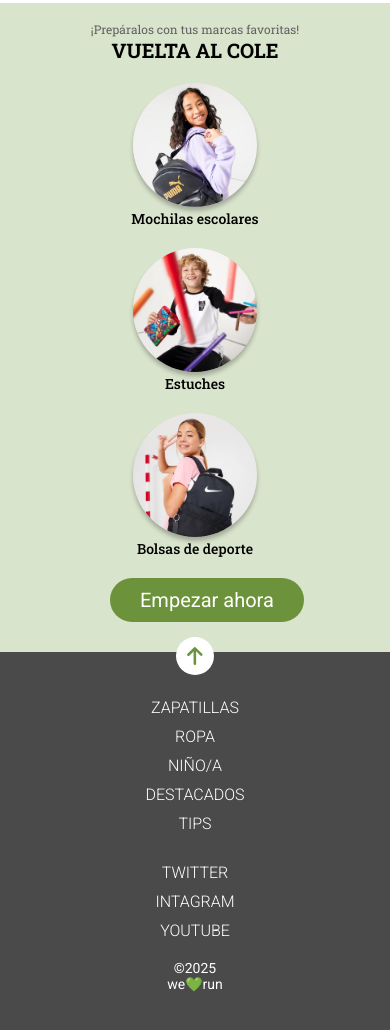
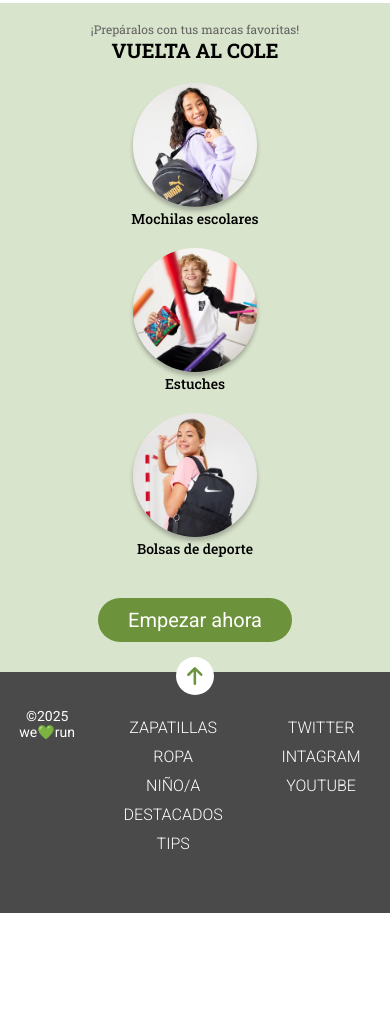
Before and after one commit to Adalab/modulo-1-evaluacion-final-Mercedes-Bichweiler, a website built with Vite: page index.html in a window 390 px wide. Shown: the part 1203-2233 px from the top of the page. After the commit the page ends 2116 px from the top, so only its background shows below. Built offline with nearby package versions, Linux system fonts and the light colour scheme.

Commit message:
change media query

```diff
--- a/index.html
+++ b/index.html
@@ -92,37 +92,55 @@
     <footer class="footer">
       <div class="footer-img">
         <a href="#hero">
-          <img class="nav-img" src="./img/ico-arrow.svg" alt="Flecha arriba" />
+          <img
+            class="footer-nav-img"
+            src="./img/ico-arrow.svg"
+            alt="Flecha arriba"
+          />
         </a>
       </div>
-      <section class="nav">
-        <nav>
-          <div class="nav-grid">
-            <ul class="nav-list">
+      <nav class="footer-nav">
+        <div class="footer-flex">
+          <ul class="footer-nav-list">
             <li>
-                <a class="nav-link" href="https://adalab.es.">Zapatillas</a>
+              <a class="footer-nav-link" href="https://adalab.es."
+                >Zapatillas</a
+              >
             </li>
-              <li><a class="nav-link" href="https://adalab.es.">Ropa</a></li>
-              <li><a class="nav-link" href="https://adalab.es.">Niño/a</a></li>
             <li>
-                <a class="nav-link" href="https://adalab.es.">Destacados</a>
+              <a class="footer-nav-link" href="https://adalab.es.">Ropa</a>
             </li>
-              <li><a class="nav-link" href="https://adalab.es.">Tips</a></li>
-            </ul>
-            <ul class="nav-list">
-              <li><a class="nav-link" href="https://adalab.es.">Twitter</a></li>
             <li>
-                <a class="nav-link" href="https://adalab.es.">Intagram</a>
+              <a class="footer-nav-link" href="https://adalab.es.">Niño/a</a>
             </li>
-              <li><a class="nav-link" href="https://adalab.es.">Youtube</a></li>
+            <li>
+              <a class="footer-nav-link" href="https://adalab.es."
+                >Destacados</a
+              >
+            </li>
+            <li>
+              <a class="footer-nav-link" href="https://adalab.es.">Tips</a>
+            </li>
           </ul>
         </div>
-        </nav>
-        <div class="copy">
+        <div class="footer-flex">
+          <ul class="footer-nav-list">
+            <li>
+              <a class="footer-nav-link" href="https://adalab.es.">Twitter</a>
+            </li>
+            <li>
+              <a class="footer-nav-link" href="https://adalab.es.">Intagram</a>
+            </li>
+            <li>
+              <a class="footer-nav-link" href="https://adalab.es.">Youtube</a>
+            </li>
+          </ul>
+        </div>
+        <div class="footer-copy">
           <div>&copy2025</div>
           <p>We💚run</p>
         </div>
-      </section>
+      </nav>
     </footer>
   </body>
 </html>
--- a/style.css
+++ b/style.css
@@ -132,15 +132,6 @@ html {
 .school-container {
   text-align: center;
 }
-
-/*.school {
-  background-color: var(--color-fourth-variant);
-  padding-inline: 2rem;
-  display: flex;
-  flex-direction: column;
-  justify-content: center;
-  align-items: center;
-}*/
 .school-text {
   p {
     color: var(--color-tertiary);
@@ -163,11 +154,6 @@ html {
 .school-img {
   width: 12.4rem;
   height: 12.4rem;
-  /*display: flex;
-  flex-direction: column;
-  justify-content: center;
-  align-items: center;
-  flex-grow: 0;*/
   object-fit: contain;
   border-radius: 50%;
   box-shadow: 0 4px 4px 0 rgba(0, 0, 0, 0.25);
@@ -185,13 +171,12 @@ html {
   background-color: var(--color-fourth);
   font-family: var(--roboto-medium);
   font-size: 2rem;
-  display: flex;
-  justify-content: center;
+  display: block;
   padding: 1rem 3rem;
+  margin: 2rem auto 0 auto;
   color: var(--color-secundary);
   border: none;
   border-radius: 999px;
-  margin-left: 9rem;
 }
 .footer {
   background-color: var(--color-tertiary-variant);
@@ -206,16 +191,7 @@ html {
   text-transform: lowercase;
   gap: 1rem;
 }
-/*
-.nav {
-  background-color: var(--color-tertiary-variant);
-  padding-inline: 2rem;
-  display: flex;
-  flex-direction: column;
-  justify-content: center;
-  align-items: center;
-}*/
-.nav-img {
+.footer-nav-img {
   width: 3.8rem;
   height: 3.8rem;
   flex-grow: 0;
@@ -225,7 +201,7 @@ html {
   padding: 1rem;
   margin-top: -1.5rem;
 }
-.nav-list {
+.footer-nav-list {
   list-style-type: none;
   padding: 1rem;
   margin-bottom: 1rem;
@@ -234,7 +210,7 @@ html {
   gap: 1rem;
   text-align: center;
 }
-.nav-link {
+.footer-nav-link {
   color: var(--color-secundary);
   font-family: var(--roboto-regular);
   font-weight: 300;
@@ -272,35 +248,14 @@ html {
   .school-grid {
     grid-template-columns: 1fr 1fr 1fr;
   }
-  .school-button {
-    margin-left: 27rem;
-  }
-  .nav-grid {
-    display: flex;
-    flex-direction: row;
-    gap: 8rem;
-    padding-left: 34rem;
-  }
-  .copy {
-    display: flex;
-    flex-direction: column;
-    padding-inline-end: 45rem;
-    order: -1;
-  }
-
-  /*.nav-grid {
-    display: grid;
-    grid-template-columns: 1fr 1fr;
-    padding-left: 16rem;
-    padding-top: 3rem;
-  }
-  .nav-list {
-    text-align: start;
-  }
-  .footer {
-    display: grid;
-    grid-template-columns: 1fr;
-  }*/
+}
+.footer-nav {
+  display: flex;
+  flex-direction: row;
+  justify-content: space-around;
+}
+.footer-copy {
+  order: -1;
 }
 @media (width >1024px) {
   .store {
```
Lines whose indentation alone changed are shown as unchanged.
